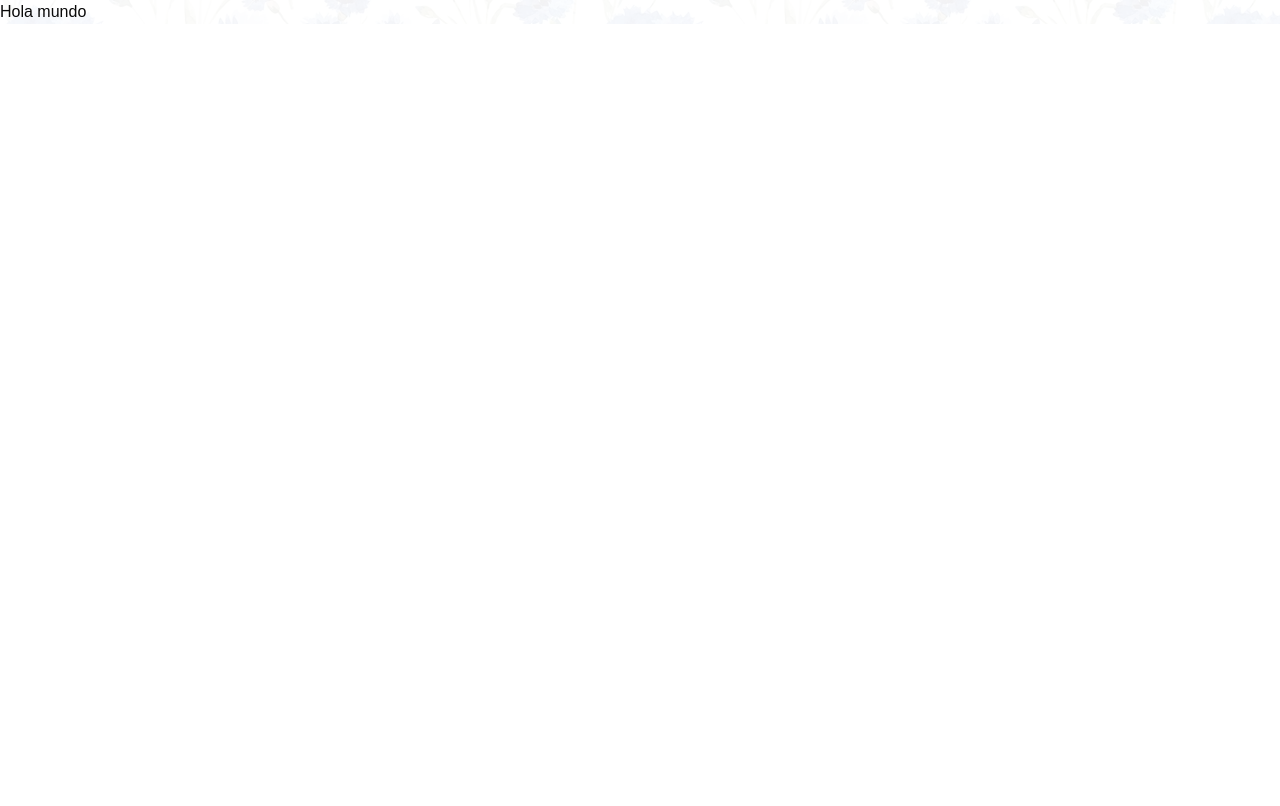
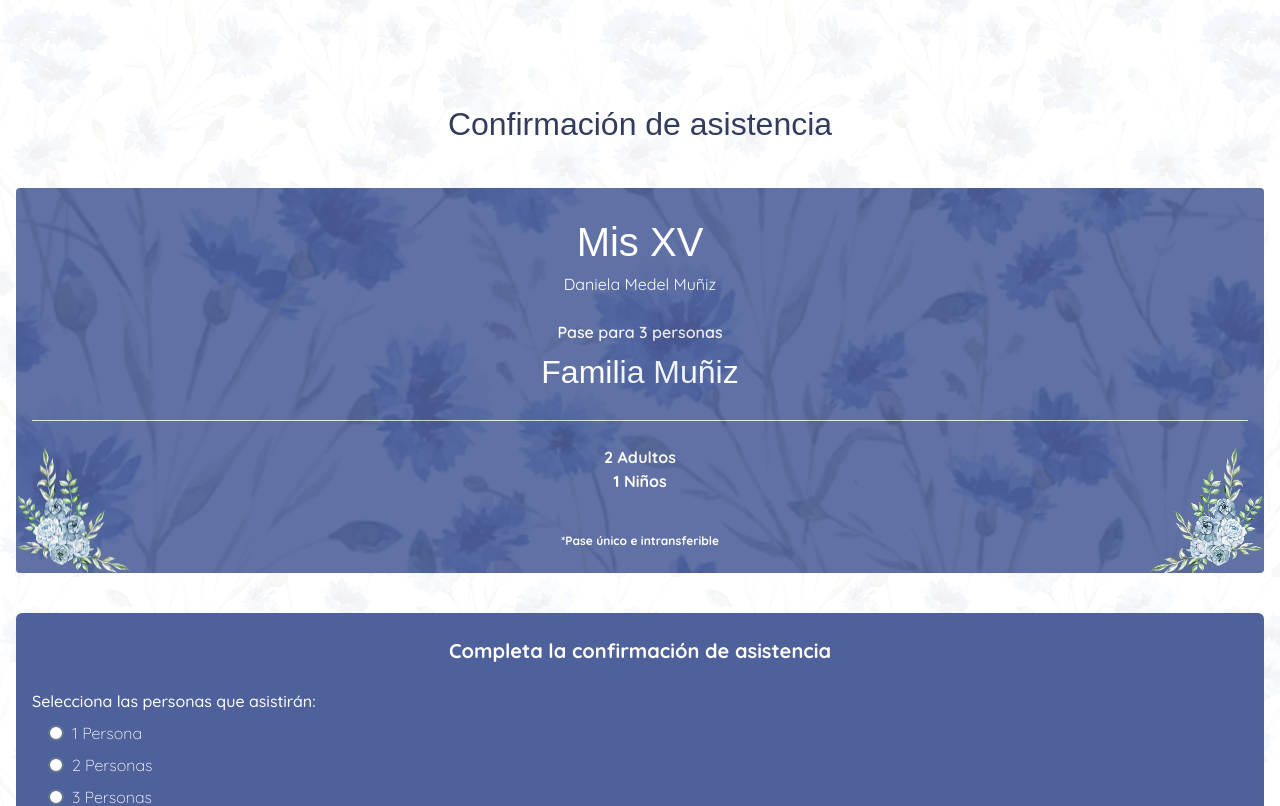
Before and after one commit to VictorVillalva/invitaciones-virtuales, a Next.js app: page /daniela-medel/confirmacion in a window 1280 px wide. Shown: the top 806 px of the page. Built offline with nearby package versions, Linux system fonts and the light colour scheme; a web font is replaced by a local one.

Commit message:
Feat: Configuracion de la nueva vista de confirmacion

```diff
--- a/src/app/daniela-medel/confirmacion/page.tsx
+++ b/src/app/daniela-medel/confirmacion/page.tsx
@@ -1,5 +1,26 @@
-export default function Confirmacion() {
+'use client'
+import Confirmacion from "@/components/components-invitations/Confirmacion";
+import Footer from "@/components/components-invitations/Footer";
+import Invitacion from "@/components/components-invitations/Invitacion";
+
+export default function ConfirmacionAsistencia() {
+  const COLORTEXT = '#323C5D'
+
   return (
-    <div>Hola mundo</div>
+    <>
+      <main className={`text-[${COLORTEXT}] w-full px-4 py-[100px] relative z-10`}>
+        <div className="asistencia flex flex-col gap-10" data-aos="fade-up">
+          <p className="text-[32px] text-center">Confirmación de asistencia</p>
+          <Invitacion
+            numPersonas={3}
+            familia="Muñiz"
+            adultos={2}
+            ninos={1}
+          />
+          <Confirmacion />
+        </div>
+      </main>
+      <Footer />
+    </>
   )
 }
```
